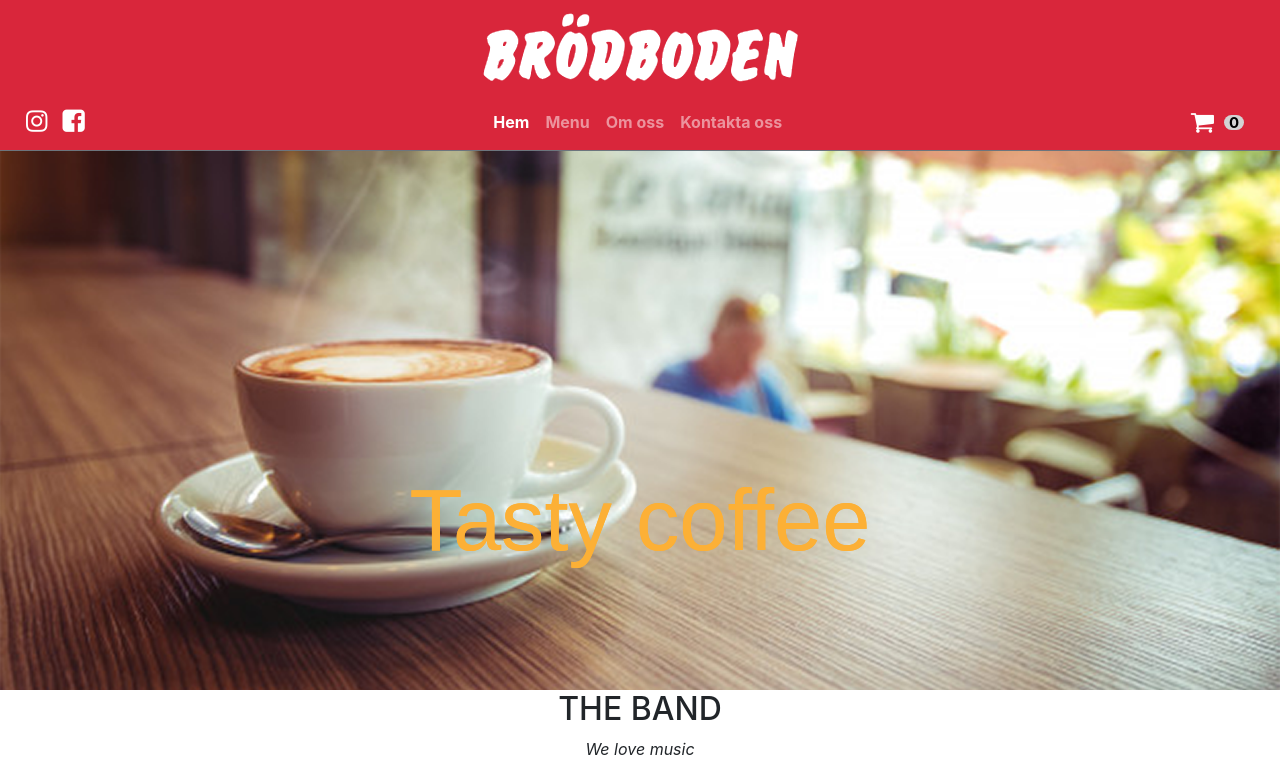
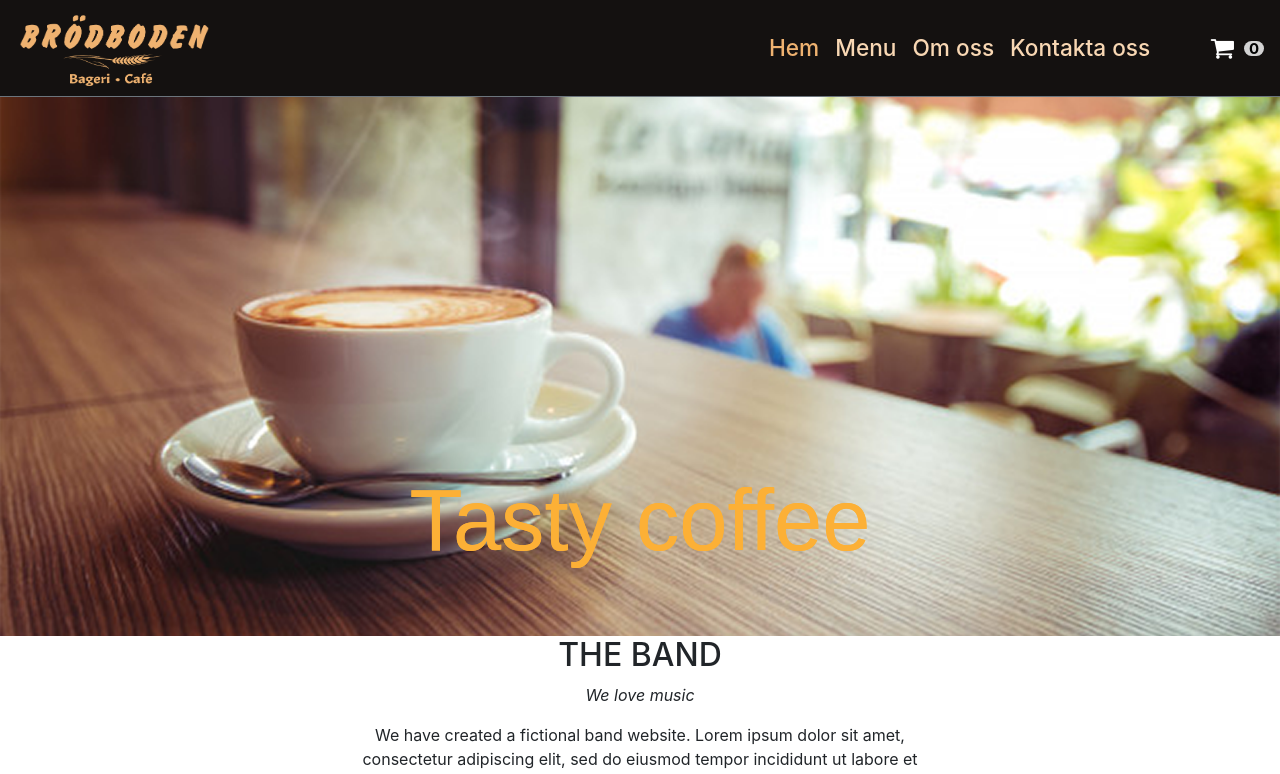
Before and after one commit to johan123456718/brodboden_frontend, a React (Create React App) app: page / in a window 1280 px wide. Shown: the top 774 px of the page. Built offline with nearby package versions, Linux system fonts and the light colour scheme.

Commit message:
windows design

```diff
--- a/src/component/Footer.js
+++ b/src/component/Footer.js
@@ -31,11 +31,15 @@ class Footer extends Component{
 
 
         <div class="col-md-6 mt-md-0 mt-3">
-
-
           <h5 class="text-uppercase">Footer Content</h5>
           <p>Here you can use rows and columns here to organize your footer content.</p>
+          <a class = "icon-link" href = "https://www.instagram.com/brodboden/">
+            <i class="fa fa-instagram "/>
+          </a>
 
+          <a class = "icon-link" href = "https://www.facebook.com/brodboden">
+            <i class="fa fa-facebook-square"/>
+          </a>
         </div>
 
 
--- a/src/component/Navbar.js
+++ b/src/component/Navbar.js
@@ -20,27 +20,14 @@ class Navbar extends Component{
   render(){
     return (
       <div className="App">
-        <div class ="navbar navbar-expand-lg navbar-dark bg">
-          <a class="navbar-logo" href="#">
-            <img src="./images/brodbodenicon.png" class="rounded mx-auto d-block brodboden_icon" alt="Brödboden icon"/>
-          </a>
-        </div>
-
         <nav class="navbar navbar-expand-lg navbar-dark bg border-bottom border-secondary">
-
-        <a class = "icon-link" href = "https://www.instagram.com/brodboden/">
-          <i class="fa fa-instagram "/>
-        </a>
-
-        <a class = "icon-link" href = "https://www.facebook.com/brodboden">
-          <i class="fa fa-facebook-square"/>
-        </a>
+          <img src = "./images/brodbodenicon.jpeg" className = "brodboden_icon"/>
           <button class="navbar-toggler" type="button" data-toggle="collapse" data-target="#navbarSupportedContent" aria-controls="navbarSupportedContent" aria-expanded="false" aria-label="Toggle navigation">
             <span class="navbar-toggler-icon"></span>
           </button>
 
           <div class="collapse navbar-collapse" id="navbarSupportedContent">
-            <ul class="navbar-nav mr-auto justify-content-center">
+            <ul class="navbar-nav mr-auto justify-content-end">
               <li class="nav-item active">
                 <a class="nav-link" href="#">Hem<span class="sr-only">(current)</span></a>
               </li>
@@ -56,8 +43,6 @@ class Navbar extends Component{
             </ul>
             <i class="fa fa-shopping-cart"/>
             <span className="badge" id='lblCartCount'> 0 </span>
-            <div class="hiddenBox"/>
-            <div class="hiddenBox"/>
           </div>
         </nav>
       </div>
--- a/src/component/css/Navbar.css
+++ b/src/component/css/Navbar.css
@@ -1,6 +1,6 @@
 .navbar-nav {
   width: 100%;
-  text-align: center;
+  padding-right: 5%;
 }
 .navbar-logo{
   margin:auto;
@@ -25,6 +25,7 @@
   visibility:hidden;
   padding-right: 10px;
 }
+
 .icon-link, .icon-link:hover{
   color: black;
 }
@@ -48,17 +49,37 @@
   border-width:0.5px !important;
 }
 .brodboden_icon{
-  height: auto;
-  width: auto;
+  height: 80px;
+  width: 200px;
 }
 
 .fa-facebook, .fa-facebook-square, .fa-instagram, .fa-shopping-cart {
     color: #ffffff
 }
 .nav-link{
-    font-weight: bold;
+    font-weight:500;
+    font-size: 17pt;
+}
+.bg{
+  background-color: #141110;
 }
 
-.bg{
-  background-color: #d9263b;
+.navbar-dark .navbar-nav .nav-link {
+    color: #f8d7b3;
 }
+
+.navbar-dark
+.navbar-nav
+.active>
+.nav-link,
+.navbar-dark
+.navbar-nav
+.nav-link.active,
+.navbar-dark
+.navbar-nav
+.nav-link.show,
+.navbar-dark
+.navbar-nav
+.show>.nav-link {
+  color:#efb270;
+}
```
Also changed, not shown: public/images/brodbodenicon.jpeg.
